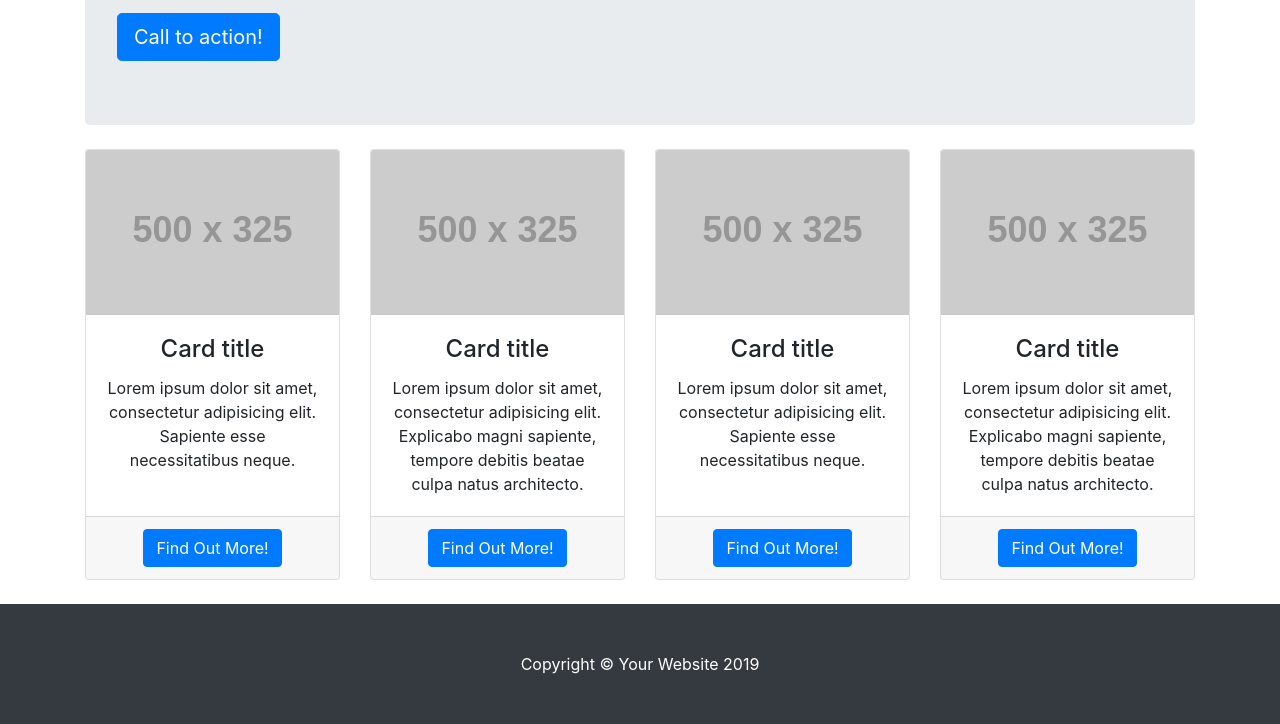
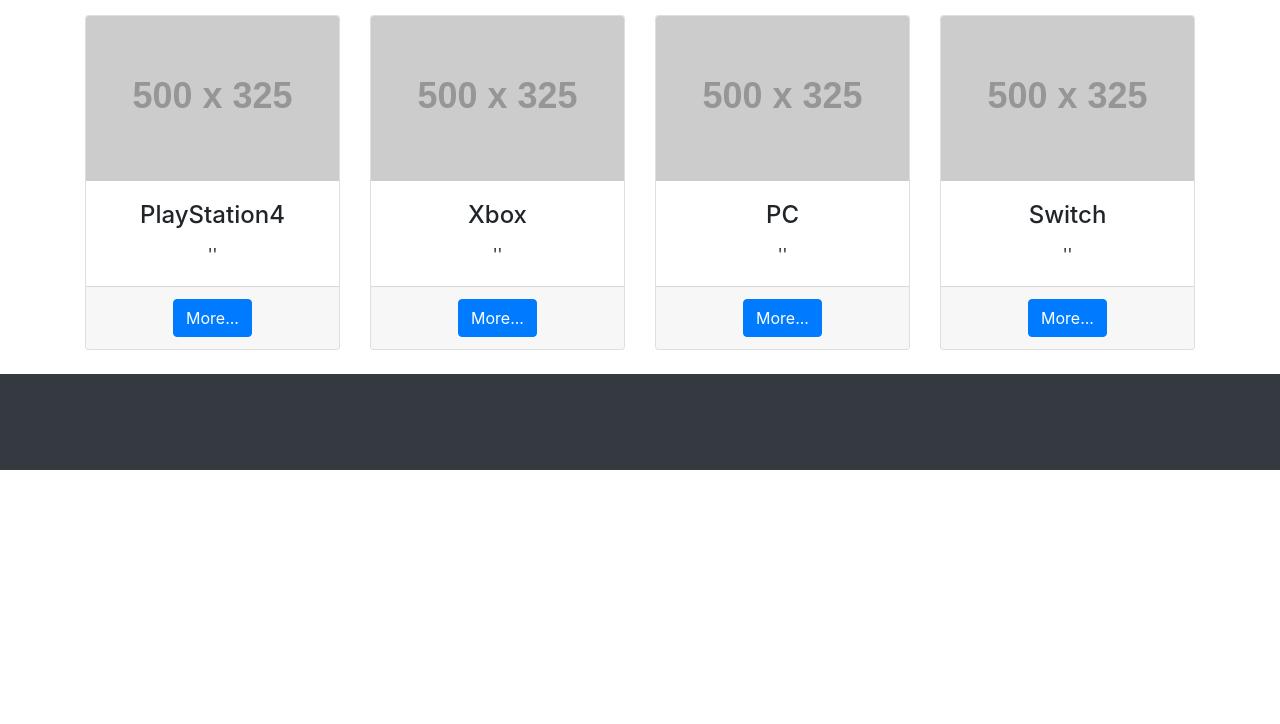
Before and after one commit to Goldbuda3/Phase-1-Group-Project, a website: page startbootstrap-heroic-features-gh-pages 2/index.html in a window 1280 px wide. Shown: the part 301-1025 px from the top of the page. After the commit the page ends 800 px from the top, so only its background shows below. Drawn offline with Linux system fonts and the light colour scheme; placeholder pictures from the web are drawn by us.

Commit message:
Base format to home html

```diff
--- a/startbootstrap-heroic-features-gh-pages 2/css/heroic-features.css
+++ b/startbootstrap-heroic-features-gh-pages 2/css/heroic-features.css
@@ -1,8 +1,5 @@
-/*!
+
  * Start Bootstrap - Heroic Features (https://startbootstrap.com/template-overviews/heroic-features)
- * Copyright 2013-2019 Start Bootstrap
- * Licensed under MIT (https://github.com/BlackrockDigital/startbootstrap-heroic-features/blob/master/LICENSE)
- */
 body {
   padding-top: 56px;
 }
--- a/startbootstrap-heroic-features-gh-pages 2/index.html
+++ b/startbootstrap-heroic-features-gh-pages 2/index.html
@@ -8,9 +8,11 @@
   <meta name="description" content="">
   <meta name="author" content="">
 
-  <title>Heroic Features - Start Bootstrap Template</title>
+  <title>Phase-1 Group Project</title>
 
   <!-- Bootstrap core CSS -->
+  <link href="vendor/bootstrap/css/bootstrap.min.css" rel="stylesheet">
+
   <link href="vendor/bootstrap/css/bootstrap.min.css" rel="stylesheet">
 
   <!-- Custom styles for this template -->
@@ -23,7 +25,7 @@
   <!-- Navigation -->
   <nav class="navbar navbar-expand-lg navbar-dark bg-dark fixed-top">
     <div class="container">
-      <a class="navbar-brand" href="#">Start Bootstrap</a>
+      <a class="navbar-brand" href="#">Phase-1 Group Project</a>
       <button class="navbar-toggler" type="button" data-toggle="collapse" data-target="#navbarResponsive" aria-controls="navbarResponsive" aria-expanded="false" aria-label="Toggle navigation">
         <span class="navbar-toggler-icon"></span>
       </button>
@@ -53,9 +55,8 @@
 
     <!-- Jumbotron Header -->
     <header class="jumbotron my-4">
-      <h1 class="display-3">A Warm Welcome!</h1>
-      <p class="lead">Lorem ipsum dolor sit amet, consectetur adipisicing elit. Ipsa, ipsam, eligendi, in quo sunt possimus non incidunt odit vero aliquid similique quaerat nam nobis illo aspernatur vitae fugiat numquam repellat.</p>
-      <a href="#" class="btn btn-primary btn-lg">Call to action!</a>
+      <h1 class="display-3">''</h1>
+      <p class="lead">''''</p>
     </header>
 
     <!-- Page Features -->
@@ -65,11 +66,11 @@
         <div class="card h-100">
           <img class="card-img-top" src="http://placehold.it/500x325" alt="">
           <div class="card-body">
-            <h4 class="card-title">Card title</h4>
-            <p class="card-text">Lorem ipsum dolor sit amet, consectetur adipisicing elit. Sapiente esse necessitatibus neque.</p>
+            <h4 class="card-title">PlayStation4</h4>
+            <p class="card-text">''</p>
           </div>
           <div class="card-footer">
-            <a href="#" class="btn btn-primary">Find Out More!</a>
+            <a href="#" class="btn btn-primary">More...</a>
           </div>
         </div>
       </div>
@@ -78,11 +79,11 @@
         <div class="card h-100">
           <img class="card-img-top" src="http://placehold.it/500x325" alt="">
           <div class="card-body">
-            <h4 class="card-title">Card title</h4>
-            <p class="card-text">Lorem ipsum dolor sit amet, consectetur adipisicing elit. Explicabo magni sapiente, tempore debitis beatae culpa natus architecto.</p>
+            <h4 class="card-title">Xbox</h4>
+            <p class="card-text">''</p>
           </div>
           <div class="card-footer">
-            <a href="#" class="btn btn-primary">Find Out More!</a>
+            <a href="#" class="btn btn-primary">More...</a>
           </div>
         </div>
       </div>
@@ -91,11 +92,11 @@
         <div class="card h-100">
           <img class="card-img-top" src="http://placehold.it/500x325" alt="">
           <div class="card-body">
-            <h4 class="card-title">Card title</h4>
-            <p class="card-text">Lorem ipsum dolor sit amet, consectetur adipisicing elit. Sapiente esse necessitatibus neque.</p>
+            <h4 class="card-title">PC</h4>
+            <p class="card-text">''</p>
           </div>
           <div class="card-footer">
-            <a href="#" class="btn btn-primary">Find Out More!</a>
+            <a href="#" class="btn btn-primary">More...</a>
           </div>
         </div>
       </div>
@@ -104,11 +105,11 @@
         <div class="card h-100">
           <img class="card-img-top" src="http://placehold.it/500x325" alt="">
           <div class="card-body">
-            <h4 class="card-title">Card title</h4>
-            <p class="card-text">Lorem ipsum dolor sit amet, consectetur adipisicing elit. Explicabo magni sapiente, tempore debitis beatae culpa natus architecto.</p>
+            <h4 class="card-title">Switch</h4>
+            <p class="card-text">''</p>
           </div>
           <div class="card-footer">
-            <a href="#" class="btn btn-primary">Find Out More!</a>
+            <a href="#" class="btn btn-primary">More...</a>
           </div>
         </div>
       </div>
@@ -121,9 +122,7 @@
 
   <!-- Footer -->
   <footer class="py-5 bg-dark">
-    <div class="container">
-      <p class="m-0 text-center text-white">Copyright &copy; Your Website 2019</p>
-    </div>
+    <div class="container"></div>
     <!-- /.container -->
   </footer>
 
```
Also changed, not shown: startbootstrap-heroic-features-gh-pages 2/README.md (deleted), 1 other file.
